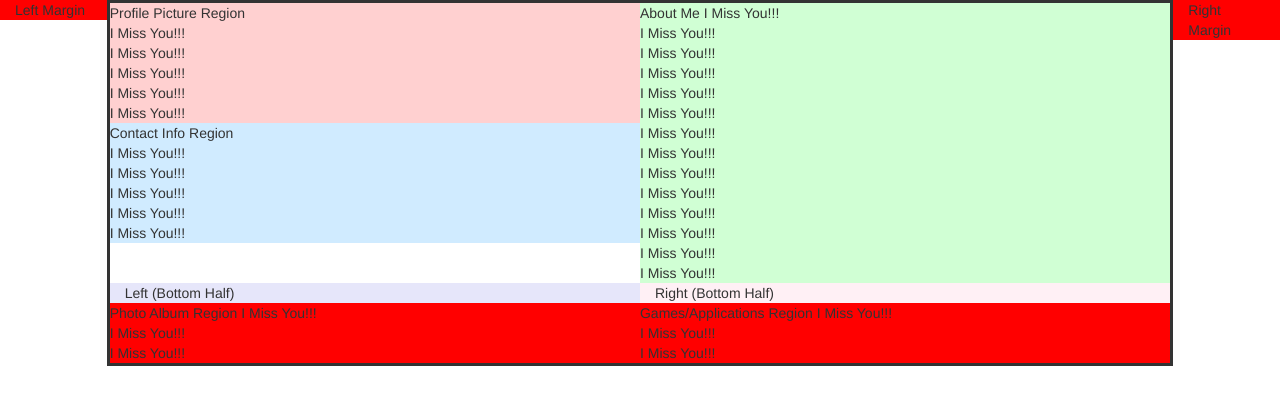
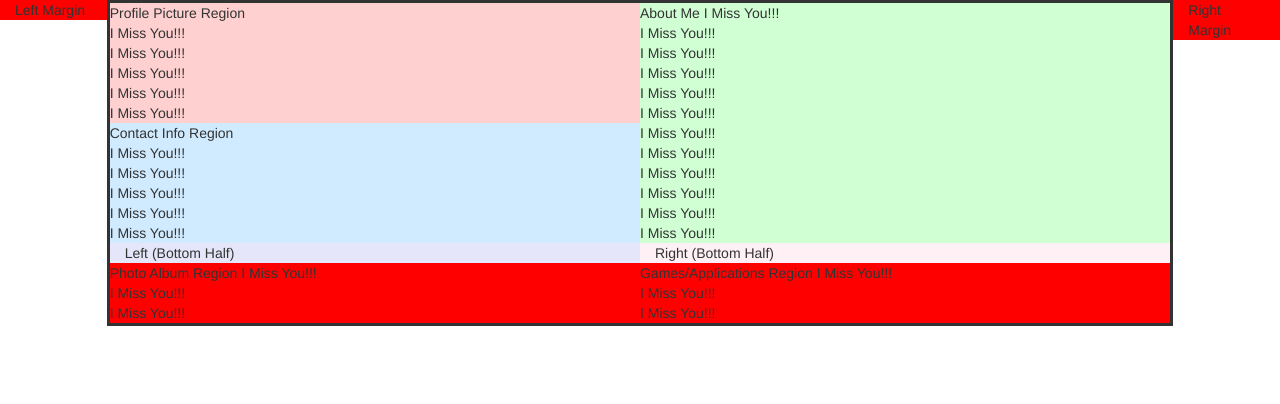
Before and after one commit to rodrmig/rodrmig.github.io, a plain HTML site: page index.html in a window 1280 px wide. Drawn offline with nearby package versions, Linux system fonts and the light colour scheme.

Commit message:
Homepage Update

```diff
--- a/index.html
+++ b/index.html
@@ -67,9 +67,6 @@
 					I Miss You!!!<br>
 					I Miss You!!!<br>
 					I Miss You!!!<br>
-					I Miss You!!!<br>
-					I Miss You!!!<br>
-
 				</div>
 			</div>
     	</div>
```
